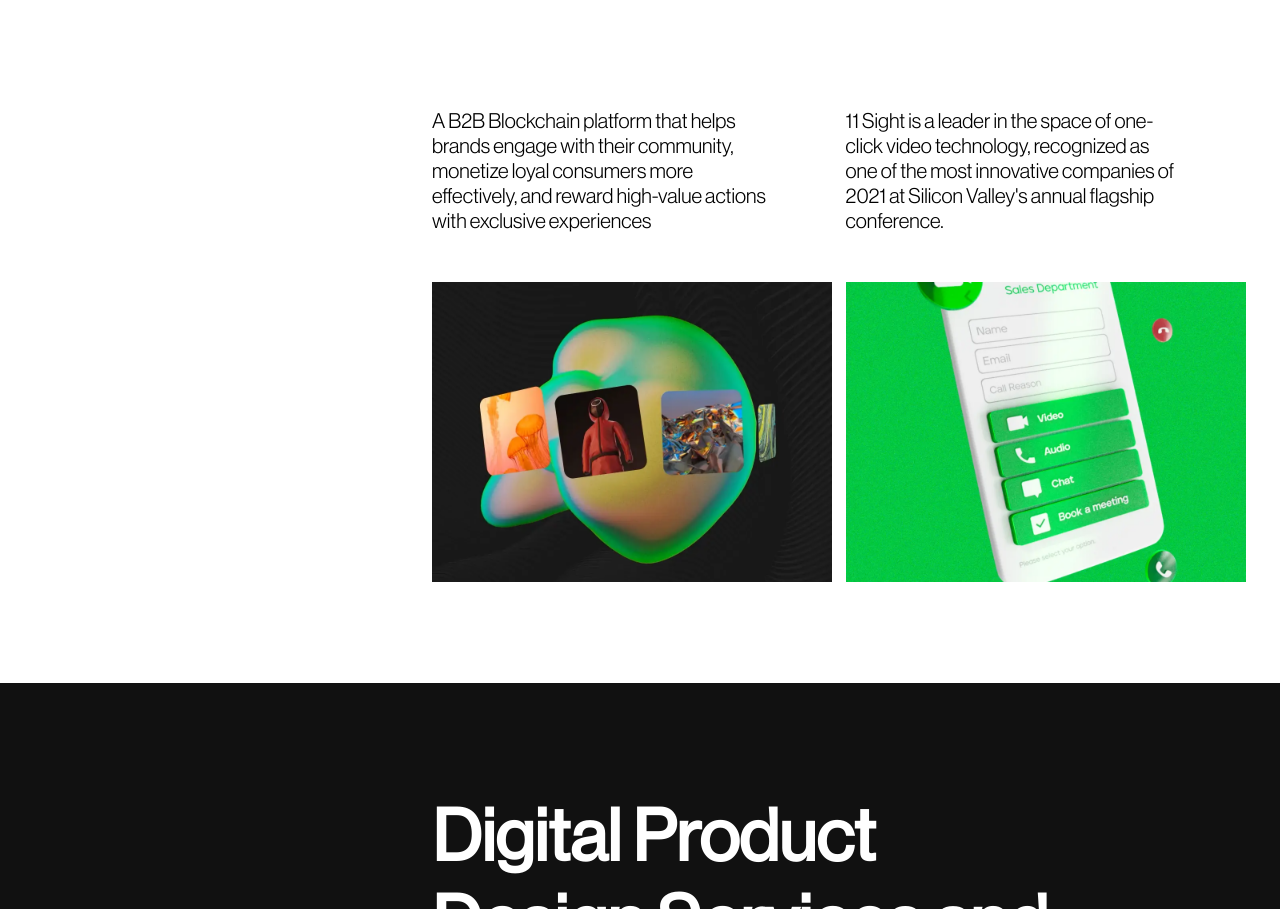
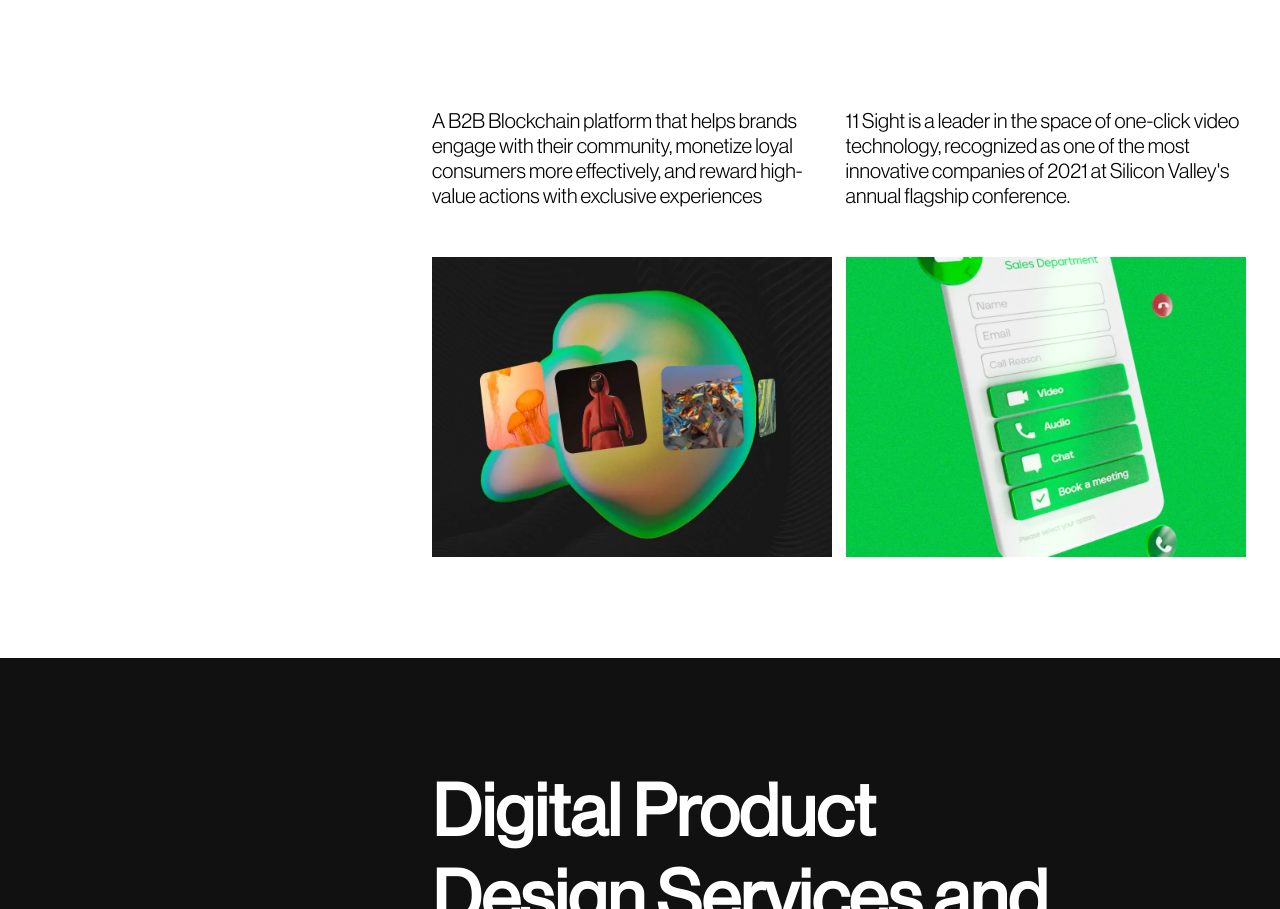
Before and after one commit to Ronit0228/lazarev, a plain HTML site: page index.html in a window 1280 px wide. Shown: the part 6281-7190 px from the top of the page. Drawn offline with nearby package versions, Linux system fonts and the light colour scheme.

Commit message:
add by ronit

```diff
--- a/style.css
+++ b/style.css
@@ -498,7 +498,6 @@ nav button svg{
     width: 25%;
 }
 .platform-right{
-    /* height: 90vh; */
     width: 70%;
     display: flex;
     padding: 1rem;
@@ -513,7 +512,7 @@ nav button svg{
 .platform-right p{
     font-size: 1.3rem;
     color: #000;
-    font-weight: 500;
+    width: 25rem;
 }
 .platform-right img{
     height: 300px;
```
